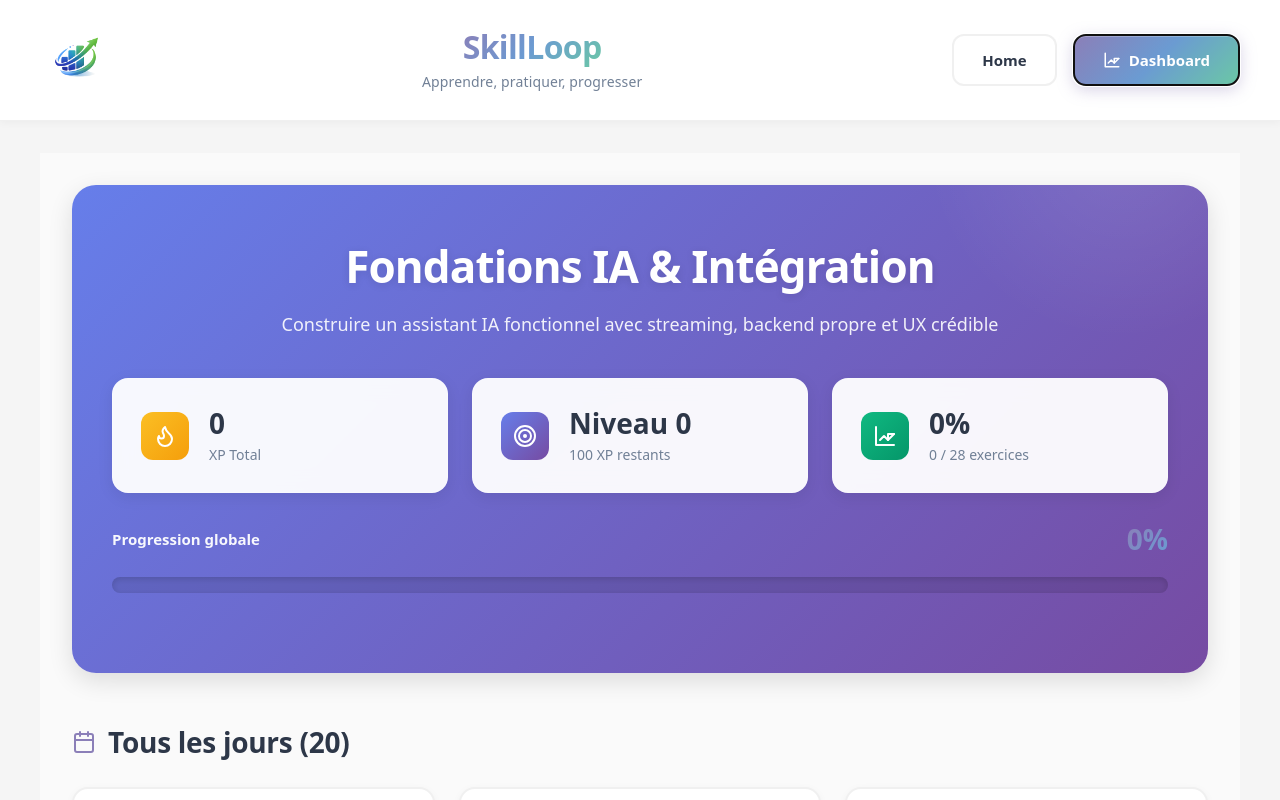
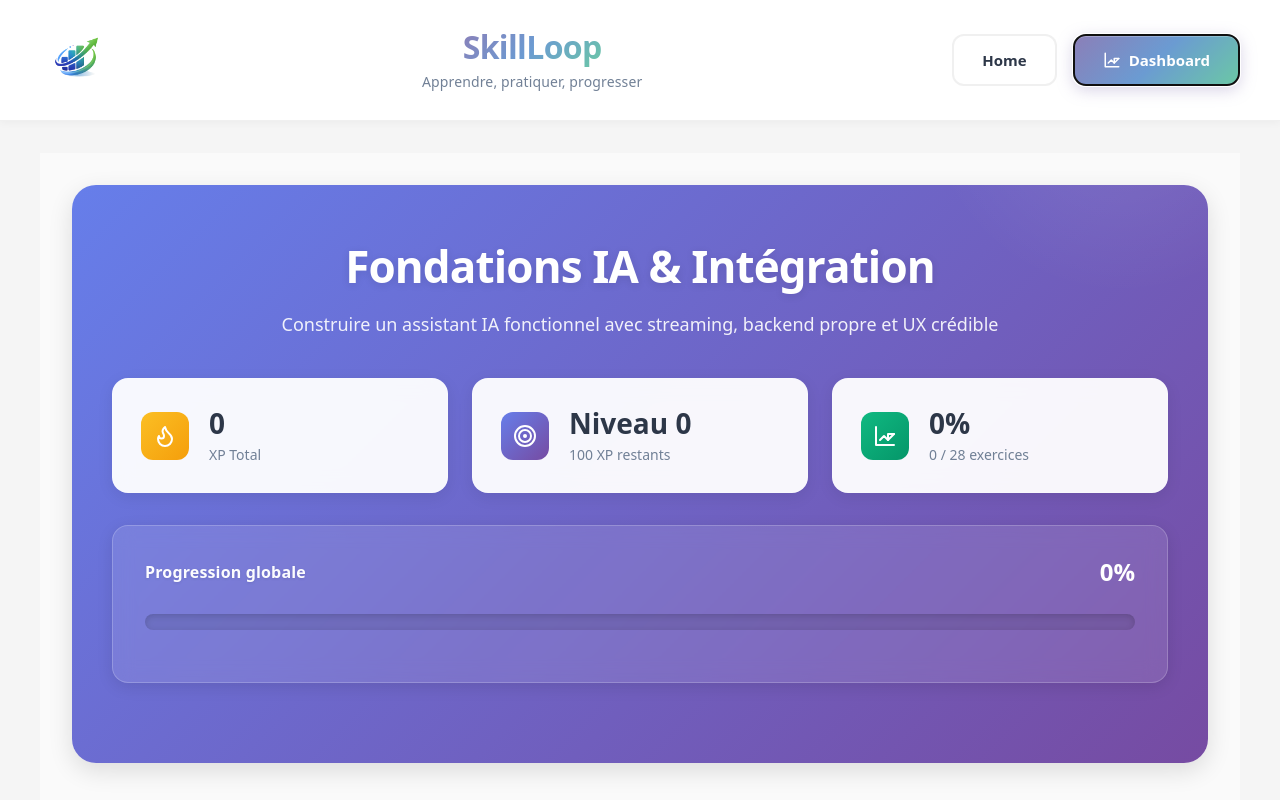
Before and after one commit to OliviaG-dev/SkillLoop, a React (Vite) app: page / in a window 1280 px wide. Both pictures are taken after a click on the button "Dashboard". Shown: the top 800 px of the page. Built offline with nearby package versions, Linux system fonts and the light colour scheme.

Commit message:
:lipstick: WIP:Design Dashboard

```diff
--- a/src/pages/Dashboard/SkillLoopDashboard.css
+++ b/src/pages/Dashboard/SkillLoopDashboard.css
@@ -161,42 +161,94 @@
   margin-bottom: 2rem;
   position: relative;
   z-index: 1;
+  padding: 1.75rem 2rem;
+  background: rgba(255, 255, 255, 0.1);
+  backdrop-filter: blur(10px);
+  border-radius: 16px;
+  border: 1px solid rgba(255, 255, 255, 0.2);
+  box-shadow: 0 4px 16px rgba(0, 0, 0, 0.1);
 }
 
 .progress-header {
   display: flex;
   justify-content: space-between;
   align-items: center;
-  margin-bottom: 0.75rem;
+  margin-bottom: 1rem;
 }
 
 .progress-label {
-  font-size: 0.9375rem;
-  font-weight: 600;
-  color: rgba(255, 255, 255, 0.95);
+  font-size: 1rem;
+  font-weight: 700;
+  color: rgba(255, 255, 255, 0.98);
+  letter-spacing: 0.01em;
+  text-shadow: 0 1px 3px rgba(0, 0, 0, 0.1);
 }
 
-.progress-percentage {
-  font-size: 1rem;
+.progress-percentage-dashboard {
+  font-size: 1.5rem;
   font-weight: 700;
-  color: white;
+  color: #ffffff;
 }
 
 .progress-bar-container {
   width: 100%;
-  height: 12px;
-  background: rgba(255, 255, 255, 0.2);
-  border-radius: 6px;
+  height: 16px;
+  background: rgba(255, 255, 255, 0.15);
+  border-radius: 10px;
   overflow: hidden;
-  box-shadow: inset 0 2px 4px rgba(0, 0, 0, 0.1);
+  box-shadow: inset 0 2px 6px rgba(0, 0, 0, 0.15), 0 1px 2px rgba(255, 255, 255, 0.1);
+  position: relative;
 }
 
 .progress-bar-fill {
   height: 100%;
-  background: linear-gradient(90deg, #10b981, #059669);
-  border-radius: 6px;
-  transition: width 0.6s cubic-bezier(0.4, 0, 0.2, 1);
-  box-shadow: 0 2px 8px rgba(16, 185, 129, 0.3);
+  background: linear-gradient(90deg, #10b981 0%, #059669 50%, #047857 100%);
+  border-radius: 10px;
+  transition: width 0.8s cubic-bezier(0.4, 0, 0.2, 1);
+  box-shadow: 0 0 20px rgba(16, 185, 129, 0.4), 0 2px 8px rgba(16, 185, 129, 0.3);
+  position: relative;
+  overflow: hidden;
+}
+
+.progress-bar-fill::before {
+  content: "";
+  position: absolute;
+  top: 0;
+  left: -100%;
+  width: 100%;
+  height: 100%;
+  background: linear-gradient(
+    90deg,
+    transparent,
+    rgba(255, 255, 255, 0.3),
+    transparent
+  );
+  animation: shimmer 2s infinite;
+}
+
+.progress-bar-fill::after {
+  content: "";
+  position: absolute;
+  top: 0;
+  left: 0;
+  right: 0;
+  bottom: 0;
+  background: linear-gradient(
+    180deg,
+    rgba(255, 255, 255, 0.2) 0%,
+    transparent 50%,
+    rgba(0, 0, 0, 0.1) 100%
+  );
+  border-radius: 10px;
+}
+
+@keyframes shimmer {
+  0% {
+    left: -100%;
+  }
+  100% {
+    left: 100%;
+  }
 }
 
 /* ==================== BADGES SECTION ==================== */
--- a/src/pages/Dashboard/SkillLoopDashboard.tsx
+++ b/src/pages/Dashboard/SkillLoopDashboard.tsx
@@ -166,7 +166,7 @@ export const SkillLoopDashboard: React.FC<SkillLoopDashboardProps> = ({
           <div className="dashboard-progress-section">
             <div className="progress-header">
               <span className="progress-label">Progression globale</span>
-              <span className="progress-percentage">
+              <span className="progress-percentage-dashboard">
                 {globalProgress.globalProgressPercent}%
               </span>
             </div>
```
